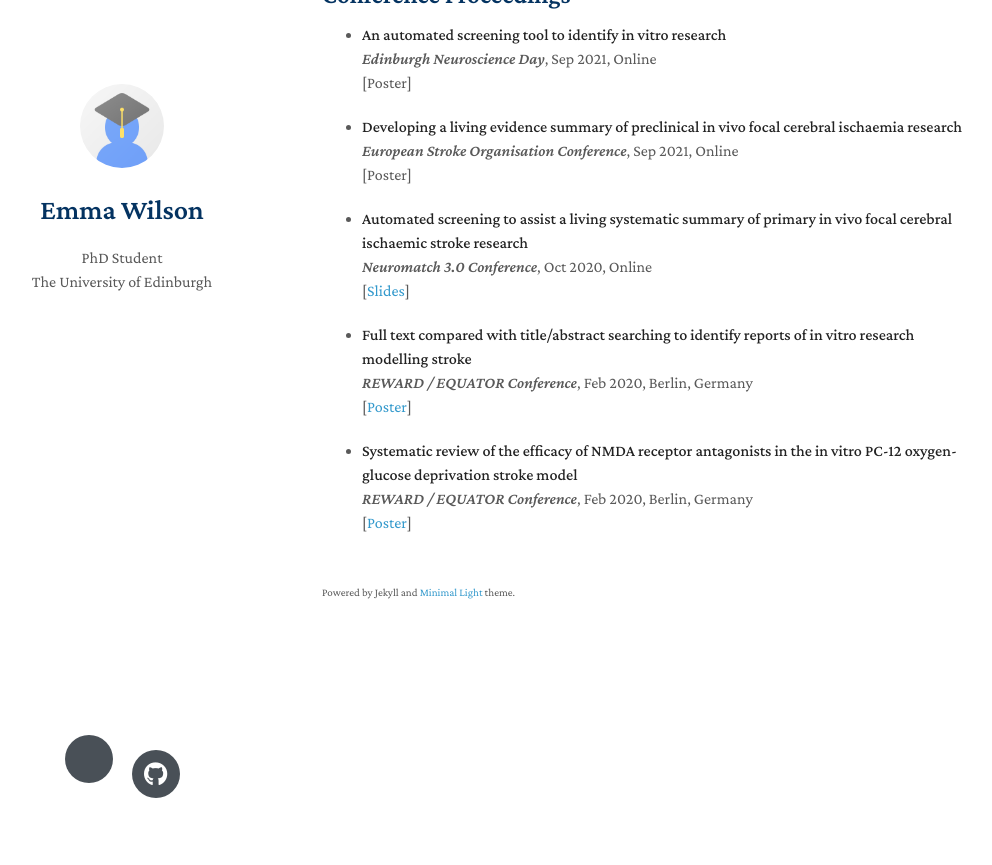
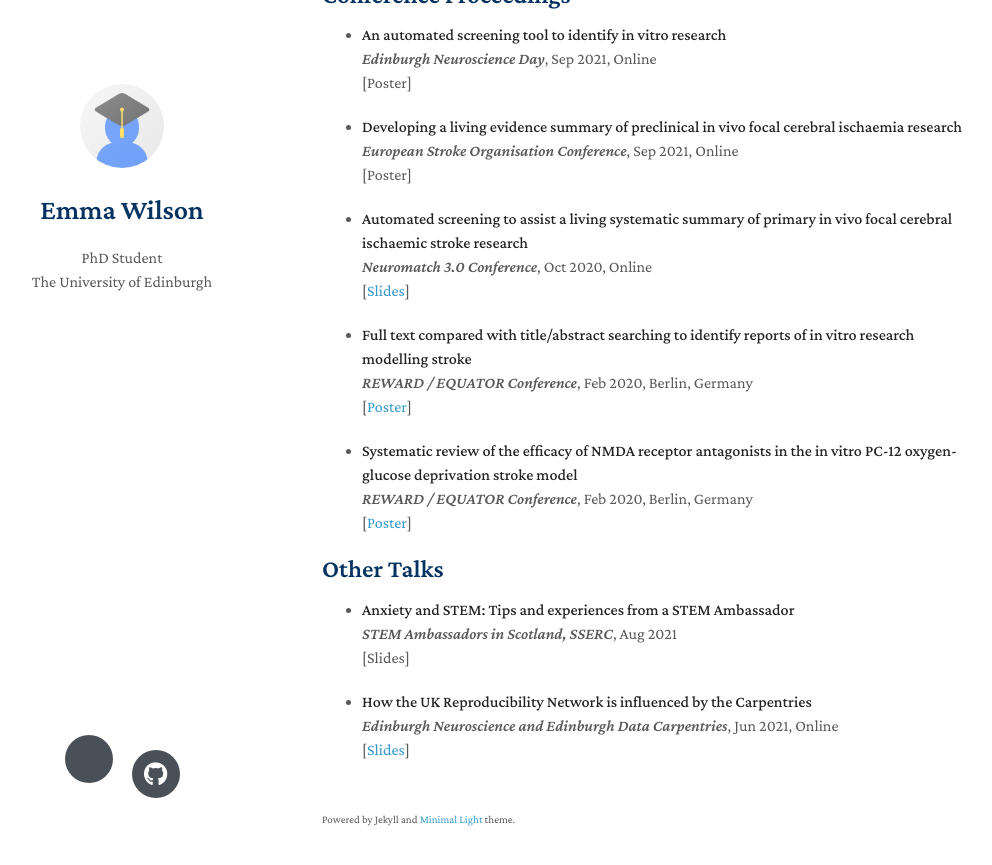
Before and after one commit to emma-wilson/emma-wilson.github.io, a Jekyll site: the page built from index.md, in a window 1280 px wide and 900 px high, scrolled down 1189 px. Shown: the top 865 px of the window, without its empty margins (148-1140 px from the left). Built offline with Jekyll 4.4.1, drawn with Linux system fonts in a browser that asks for light colours; nearby versions of some CDN libraries; a style sheet for code colours, icons or effects is not loaded; our own code applies the rules of GitHub Pages for plain Markdown files.

Commit message:
Add other talks

```diff
--- a/index.md
+++ b/index.md
@@ -96,3 +96,18 @@ I am passionate about open and reproducible research, and enjoy engaging the pub
   <br>
   <i class="ai ai-osf"></i>
   [<a href="https://osf.io/p4xar" aria-label="Download Systematic review of the efficacy of NMDA receptor antagonists in the in vitro PC-12 oxygen-glucose deprivation stroke model poster from OSF">Poster</a>]
+
+## Other Talks
+
+- **Anxiety and STEM: Tips and experiences from a STEM Ambassador**
+  <br>
+  *STEM Ambassadors in Scotland, SSERC*, Aug 2021
+  <br>
+  [Slides]
+
+- **How the UK Reproducibility Network is influenced by the Carpentries**
+  <br>
+  *Edinburgh Neuroscience and Edinburgh Data Carpentries*, Jun 2021, Online
+  <br>
+  <i class="ai ai-osf"></i>
+  [<a href="https://osf.io/w7vby/" aria-label="Download How the UK Reproducibility Network is influenced by the Carpentries talk slides from OSF">Slides</a>]
```
